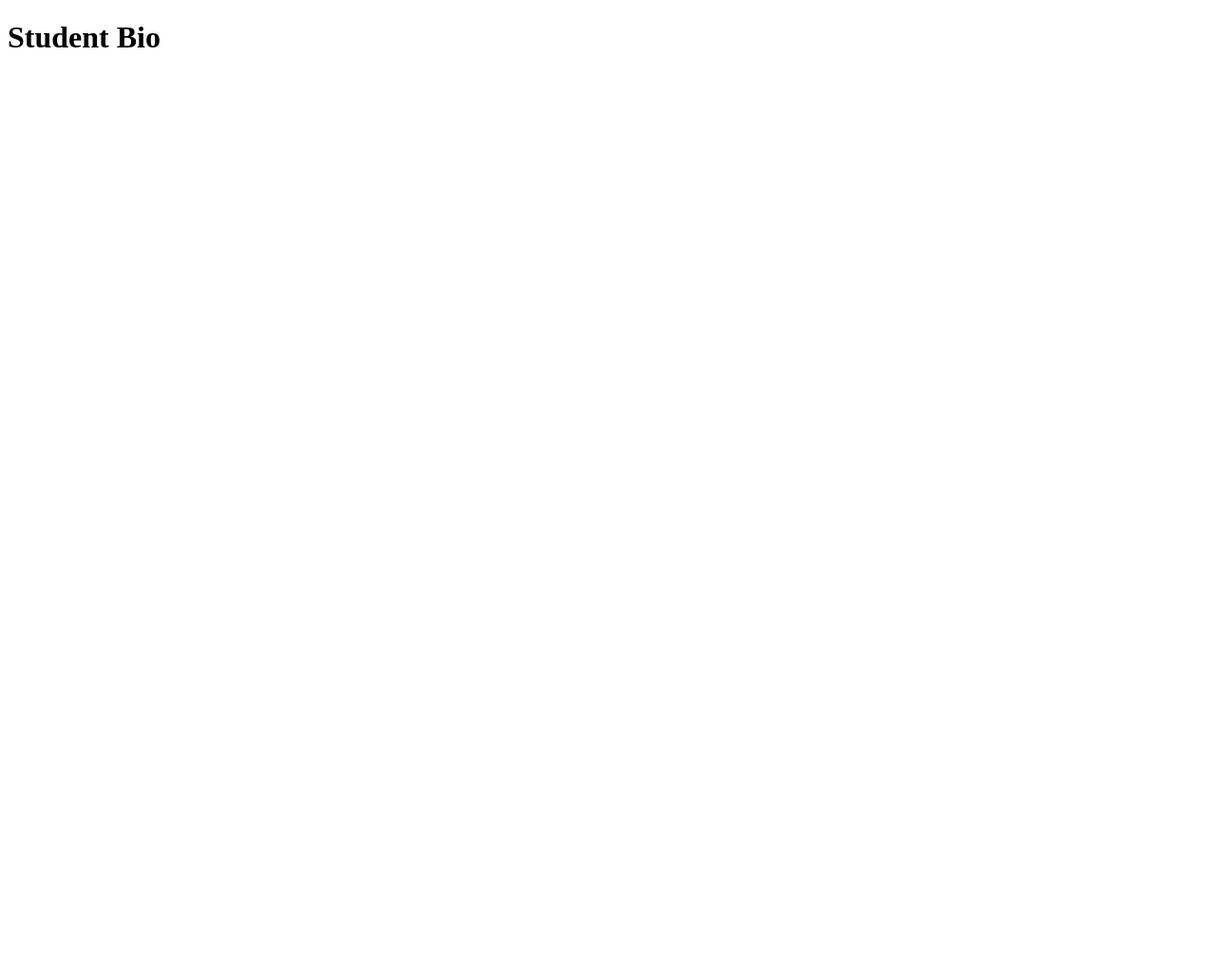
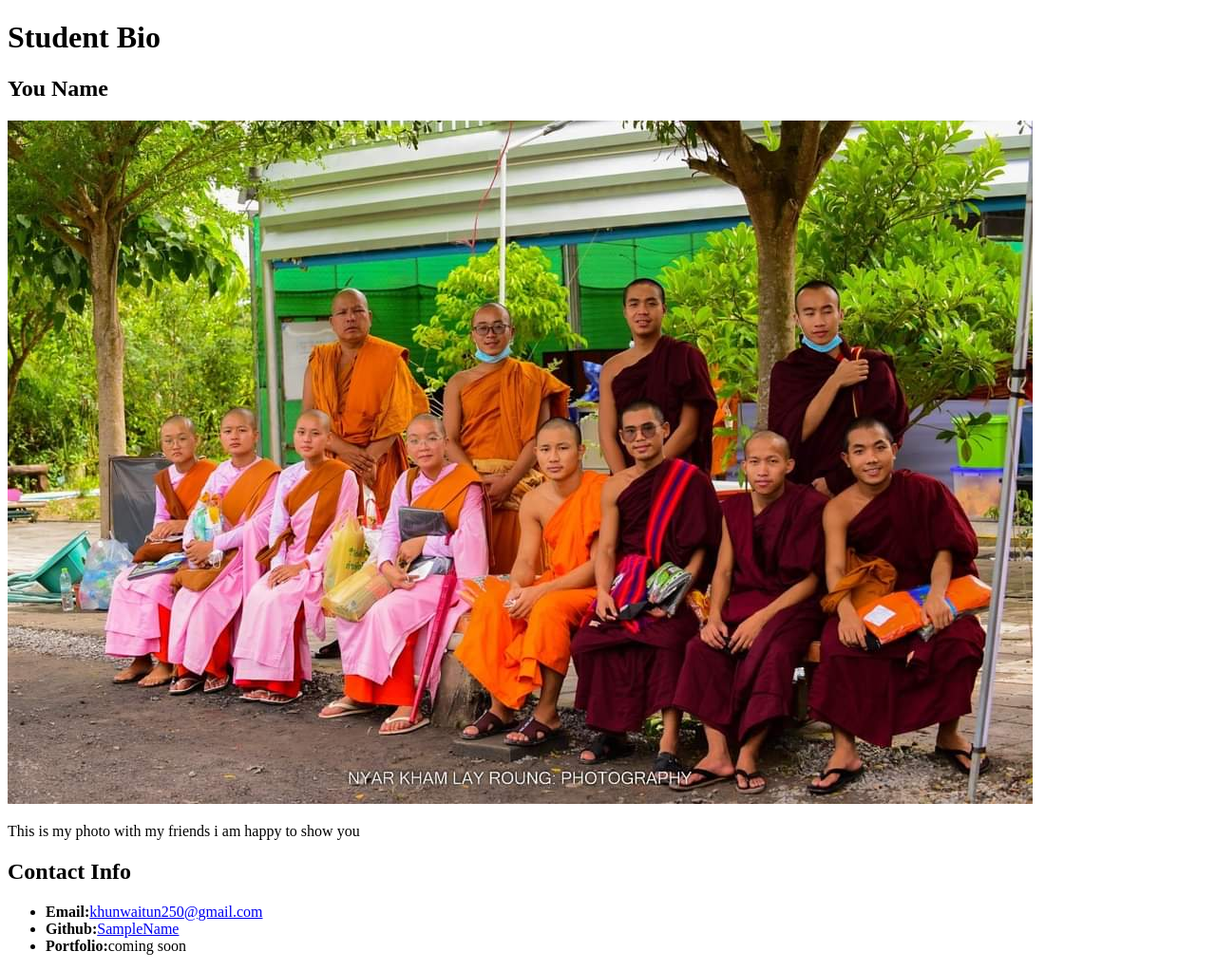
Before and after one commit to Khuntun43/PJ-Web, a plain HTML site: page module-1/activities/01.HTML/inedex.html in a window 1280 px wide. Shown: the whole page at 95% size. Before the commit the page ends 800 px from the top, so only its background shows below. Drawn offline with Linux system fonts and the light colour scheme.

Commit message:
header section and contact

```diff
--- a/module-1/activities/01.HTML/inedex.html
+++ b/module-1/activities/01.HTML/inedex.html
@@ -7,7 +7,28 @@
   <link rel="stylesheet" href="./assets/style.css">
 </head>
 <body>
-  <h1>Student Bio</h1>
+  <!-- header section -->
+ <header>
+<h1>Student Bio</h1>
+ </header>
+ <!-- section 1:Bio -->
+  <section>
+    <h2>You Name</h2>
+   <!-- img -->
+    <img src="./assets/FB_IMG_1657797084988.jpg" alt="">
+    <P>This is my photo with my friends i am happy to show you </P>
+  </section>
+  <!-- Section 2: Contact -->
+   <section>
+    <h2>Contact Info
+    </h2>
+    <!-- Unordered list -->
+     <ul>
+      <li><strong>Email:</strong><a href="#">khunwaitun250@gmail.com</a></li>
+      <li><strong>Github:</strong><a href="#">SampleName</a></li>
+      <li><strong>Portfolio:</strong><a href="#"></a>coming soon</li>
+     </ul>
+   </section>
 
 </body>
 </html>
```
Also changed, not shown: module-1/activities/01.HTML/assets/FB_IMG_1657797084988.jpg (added).
